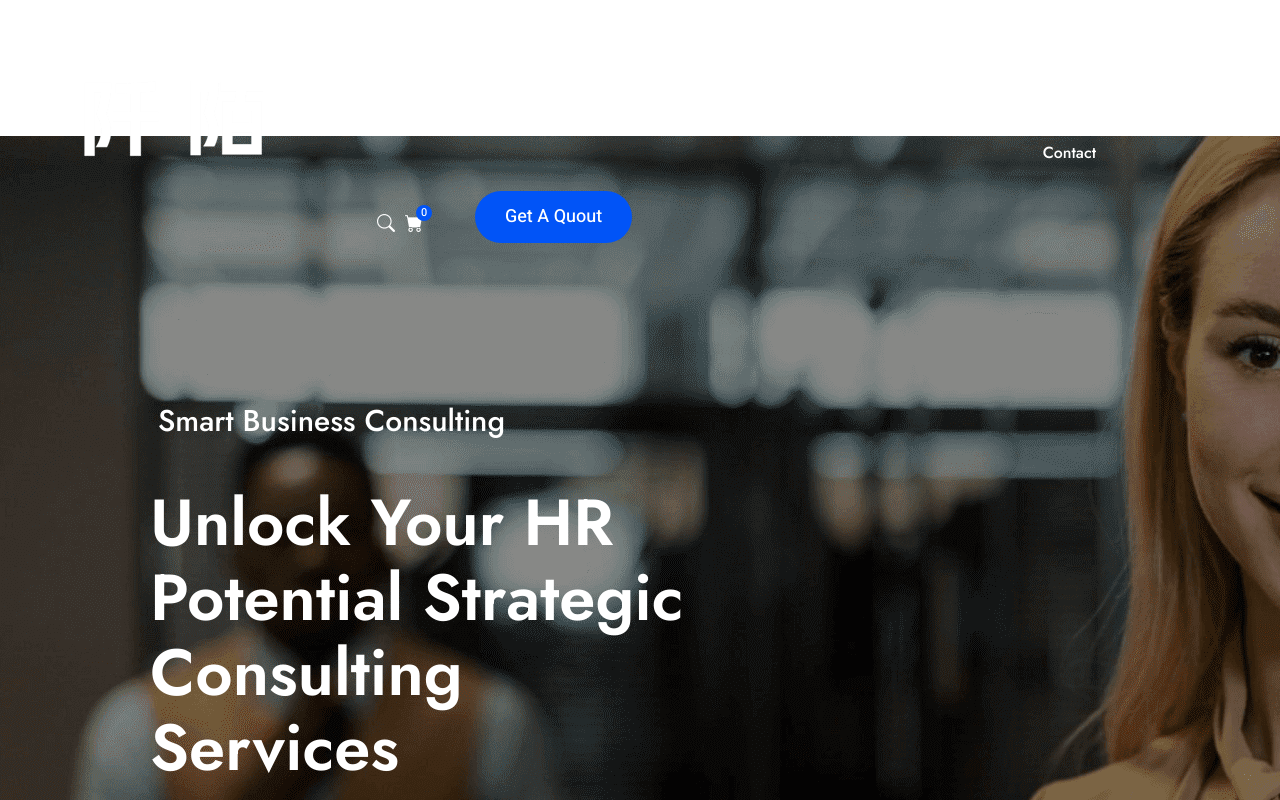
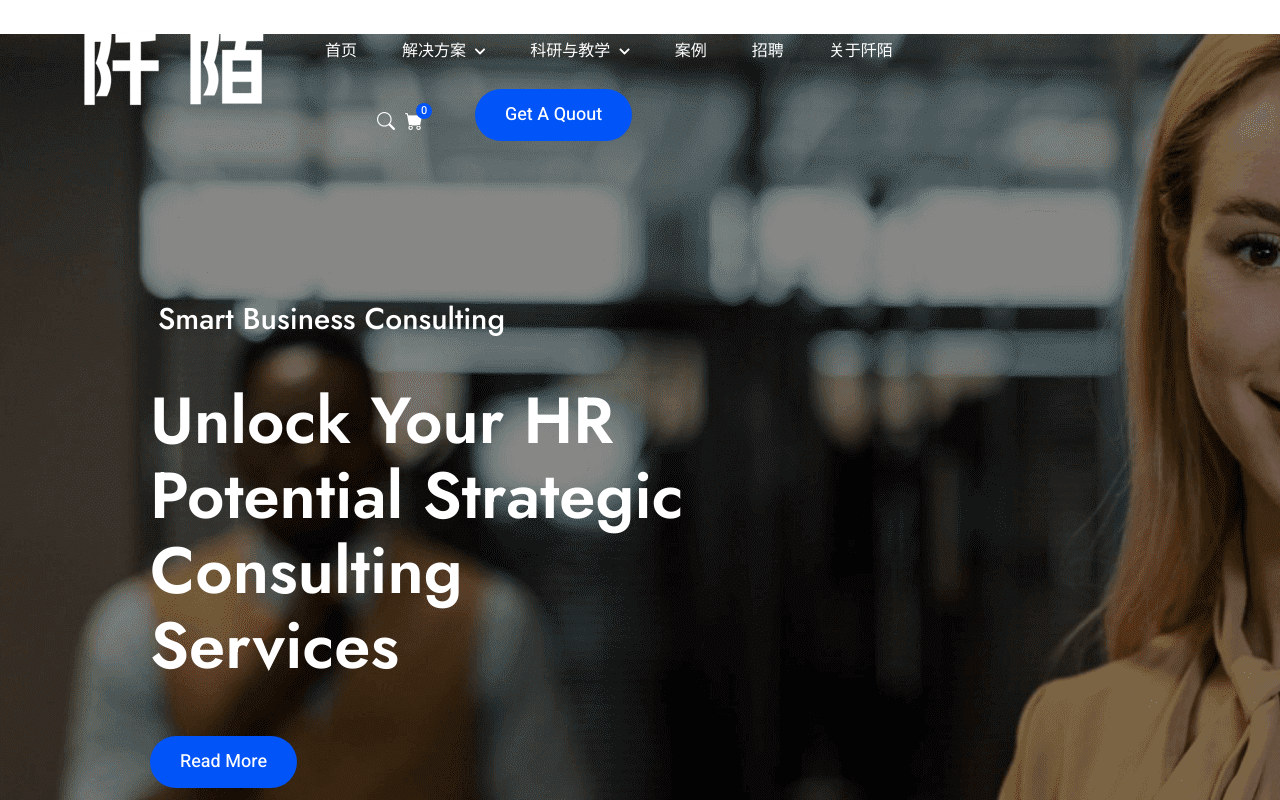
Before and after one commit to marlinlm/qianmo-home, a Next.js app: page /qianmo-home/ in a window 1280 px wide. Shown: the top 800 px of the page. Built offline with nearby package versions, Linux system fonts and the light colour scheme.

Commit message:
refined  header menu

```diff
--- a/layouts/Header.js
+++ b/layouts/Header.js
@@ -619,84 +619,7 @@
         </Link>
       </li>
 
-      <li>
-        <a href="#">
-          Pages <i className="fas fa-chevron-down" />
-        </a>
-        <div className="sub-menu">
-          <ul>
-            <li>
-              <Link legacyBehavior href="team">
-                Team
-              </Link>
-            </li>
-            <li>
-              <Link legacyBehavior href="team-details">
-                Team Details
-              </Link>
-            </li>
-            <li>
-              <Link legacyBehavior href="priching">
-                Priching
-              </Link>
-            </li>
-            <li>
-              <Link legacyBehavior href="project">
-                Project
-              </Link>
-            </li>
-            <li>
-              <Link legacyBehavior href="project-details">
-                Project Details
-              </Link>
-            </li>
-            <li>
-              <Link legacyBehavior href="contact-us">
-                Contact
-              </Link>
-            </li>
-            <li>
-              <Link legacyBehavior href="error">
-                Error
-              </Link>
-            </li>
-          </ul>
-        </div>
-      </li>
-      <li>
-        <a href="#">
-          Blog <i className="fas fa-chevron-down" />
-        </a>
-        <div className="sub-menu">
-          <ul>
-            <li>
-              <Link legacyBehavior href="blog">
-                Blog
-              </Link>
-            </li>
-            <li>
-              <Link legacyBehavior href="blog-two-grid">
-                Blog Grid
-              </Link>
-            </li>
-            <li>
-              <Link legacyBehavior href="blog-standard">
-                Blog Standard
-              </Link>
-            </li>
-            <li>
-              <Link legacyBehavior href="blog-details">
-                Blog Details
-              </Link>
-            </li>
-          </ul>
-        </div>
-      </li>
-      <li>
-        <Link legacyBehavior href="contact-us">
-          Contact
-        </Link>
-      </li>
+
     </ul>
   );
 };
```
